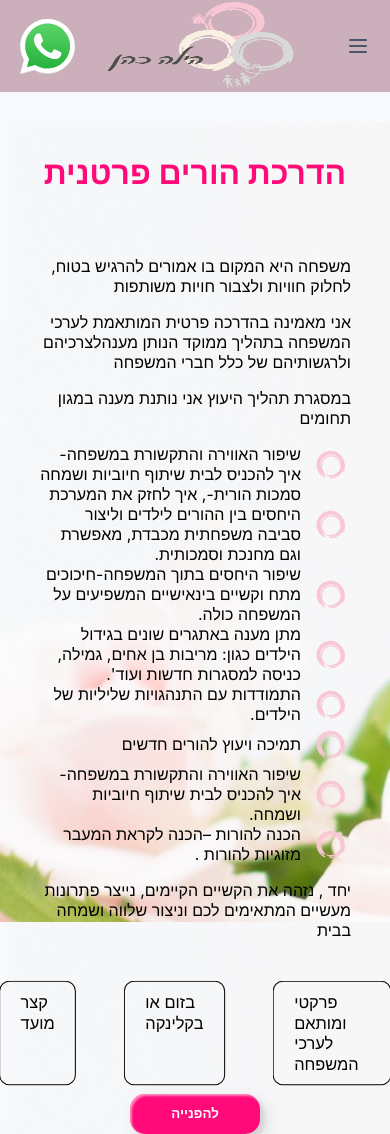
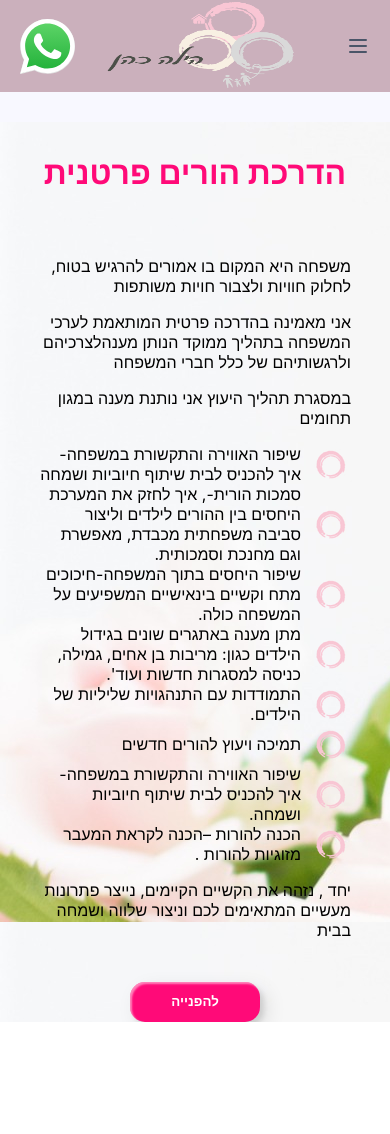
Before and after one commit to itaycs2407/Family-Consult, a React (Create React App) app: page /personal-consult in a window 390 px wide. After the commit the page ends 1022 px from the top, so only its background shows below. Built offline with nearby package versions, Linux system fonts and the light colour scheme; the HTML template or start-up script is replaced by a standard one.

Commit message:
remove popping button on responsive mode

```diff
--- a/src/pages/about-me.tsx
+++ b/src/pages/about-me.tsx
@@ -1,15 +1,14 @@
 import React from "react";
 import styled from "@emotion/styled/macro";
-import { FadeInContainer, StyledImage } from "../constant/style";
+import { FadeInContainer } from "../constant/style";
 import Header from "../assets/header.jpg";
-import { deviceMax } from "../constant/constant";
 
 interface Props {}
 
 const AboutMe: React.FC<Props> = () => (
   <FadeInContainer>
     <ImageContainer>
-      <StyledImage src={Header} alt="cover" />
+      <img src={Header} alt="cover" />
     </ImageContainer>
     <h1>סדנת הורים לצעירים</h1>
 
@@ -44,10 +43,6 @@ const P = styled.p`
 const ImageContainer = styled.div`
   display: flex;
   gap: 0 30px;
-
-  @media ${deviceMax.mobileL} {
-    //justify-content: center;
-  }
 `;
 
 export default AboutMe;
--- a/src/pages/consult.tsx
+++ b/src/pages/consult.tsx
@@ -15,6 +15,7 @@ import Intro2 from "../assets/personal-consult/intro2.png";
 import Intro3 from "../assets/personal-consult/intro3.png";
 import Background from "../assets/personal-consult/background.jpeg";
 import { useHistory } from "react-router-dom";
+import { deviceMax } from "../constant/constant";
 
 interface Props {}
 
@@ -22,7 +23,7 @@ const Consult: React.FC<Props> = () => {
   const history = useHistory();
 
   return (
-    <Container
+    <div
       style={{
         backgroundImage: "url(" + Background + ")",
         backgroundSize: "auto auto",
@@ -59,11 +60,9 @@ const Consult: React.FC<Props> = () => {
           {locale("consultRedirectToContact")}
         </StyledButton>
       </FadeInContainer>
-    </Container>
+    </div>
   );
 };
-
-const Container = styled.div``;
 
 const ContentContainer = styled.p`
   width: 80%;
@@ -73,6 +72,12 @@ const ContentContainer = styled.p`
 const SumUpContainer = styled.div`
   display: flex;
   gap: 50px;
+
+  @media screen and ${deviceMax.mobileL} {
+    display: none;
+    flex-direction: column;
+    gap: 20px;
+  }
 `;
 
 export default Consult;
--- a/src/pages/contact.tsx
+++ b/src/pages/contact.tsx
@@ -2,6 +2,7 @@ import React, { useEffect, useState } from "react";
 import styled from "@emotion/styled/macro";
 import { locale } from "../locale/locale";
 import {
+  deviceMax,
   EMAIL_JS_PUBLIC_KEY,
   EMAIL_JS_SERVICE_ID,
   EMAIL_JS_TEMPLATE_ID,
@@ -145,8 +146,11 @@ const Card = styled.div`
   gap: 20px;
   flex-direction: column;
   align-items: center;
+  @media ${deviceMax.mobileL} {
+    width: 85%;
+    margin: 10%;
+  }
 `;
-
 const Input = styled.input<{ rtl: boolean }>`
   padding: 5px 10px;
   height: 25px;
--- a/src/pages/workshop.tsx
+++ b/src/pages/workshop.tsx
@@ -63,8 +63,8 @@ const SumUpContainer = styled.div`
 
 const Content = styled.div`
   text-align: right;
+  width: 85%;
   @media screen and ${deviceMax.mobileL} {
-    max-width: 300px;
     gap: 20px;
   }
 `;
```
